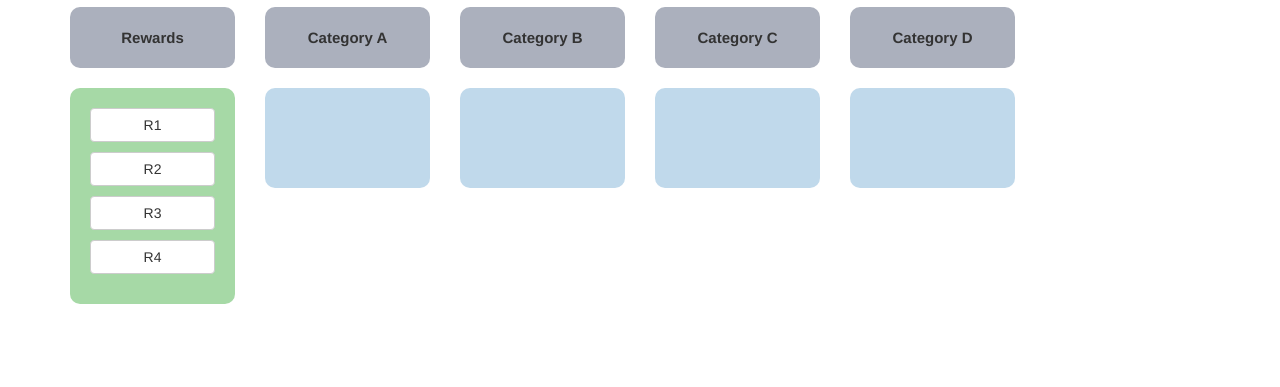
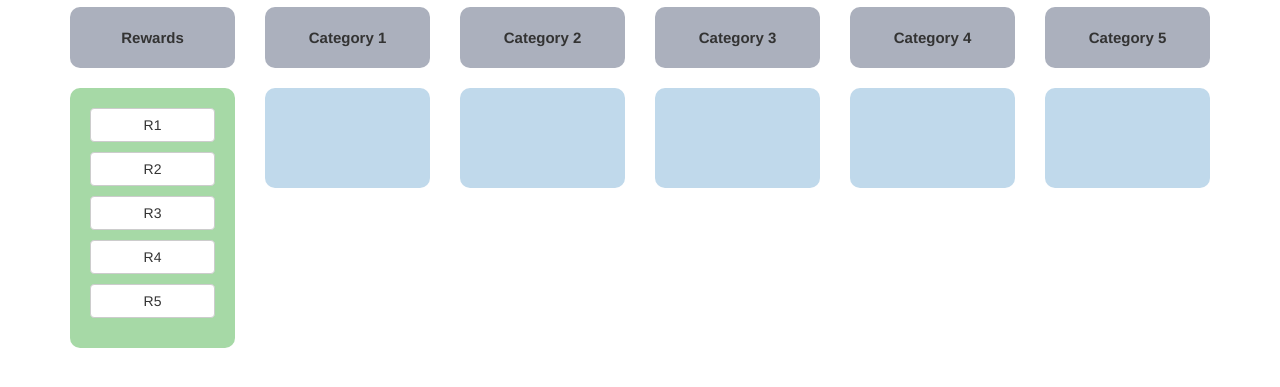
Before and after one commit to ChandanNaik/miles-reward-simulation, a website: page index.html in a window 1280 px wide. Shown: the part 103-490 px from the top of the page. Drawn offline with nearby package versions, Linux system fonts and the light colour scheme; files that its build step writes are made by us from their sources; files whose address does not match are found by name.

Commit message:
Chandan: Added more rewards and categories and added more comments

```diff
--- a/index.html
+++ b/index.html
@@ -11,7 +11,7 @@ References:
 4. https://getbootstrap.com/docs/4.5/components/buttons/
 
 Assumptions made:
-One assumption i've made is that, duplicate rewards are not allowed for a category
+One assumption I've made is that, duplicate rewards are not allowed for a given category
 -->
 <!DOCTYPE html>
 <html lang="en">
@@ -41,38 +41,44 @@ One assumption i've made is that, duplicate rewards are not allowed for a catego
           <p id="r3" class="drag"><a class="btn btn-default btn-block">R3</a></p>
 
           <p id="r4" class="drag"><a class="btn btn-default btn-block">R4</a></p>
+
+          <p id="r4" class="drag"><a class="btn btn-default btn-block">R5</a></p>
         </div>
       </div>
 
       <!-- Category BLOCK -->
       <div class="col-sm-2">
-        <div id="title"><b>Category A</b></div>
+        <div id="title"><b>Category 1</b></div>
         <div id="category1" class="categories draggable">
         </div>
       </div>
 
       <div class="col-sm-2">
-        <div id="title"><b>Category B</b></div>
+        <div id="title"><b>Category 2</b></div>
         <div id="category2" class="categories">
         </div>
       </div>
 
 
       <div class="col-sm-2">
-        <div id="title"><b>Category C</b></div>
+        <div id="title"><b>Category 3</b></div>
         <div id="category3" class="categories">
         </div>
       </div>
 
       <div class="col-sm-2">
-        <div id="title"><b>Category D</b></div>
+        <div id="title"><b>Category 4</b></div>
         <div id="category4" class="categories">
         </div>
       </div>
 
+      <div class="col-sm-2">
+        <div id="title"><b>Category 5</b></div>
+        <div id="category5" class="categories">
+        </div>
+      </div>
+
     </div>
-
-  </div>
 
   </div>
 
--- a/src/script.js
+++ b/src/script.js
@@ -60,8 +60,21 @@ $(document).ready(function() {
     }
   });
 
+  $('#category5').droppable({
+    hoverClass: 'hover',
+    drop: function(e, ui) {
+      buttonText = ui.draggable.text()
+      if ($(this).find("." + buttonText).length == 0 && ui.draggable.context.className.includes("ui-draggable"))
+      {
+        // Attach reward only if the the reward is coming from Reward bucket
+        attachReward(buttonText,$(this))
+      }
+    }
+  });
+
   function attachReward(buttonText,$this)
   {
+    // Attaches the dragged reward to the dropped category with a X button.
     var $rewardButton = $('<div class="'+buttonText+' drop-item">' + buttonText + '</div>');
     $rewardButton.append($('<button type="button" class="btn btn-default btn-xs remove"><span class="glyphicon glyphicon-remove"></span></button>').click(function() {
       $(this).parent().detach();
```
